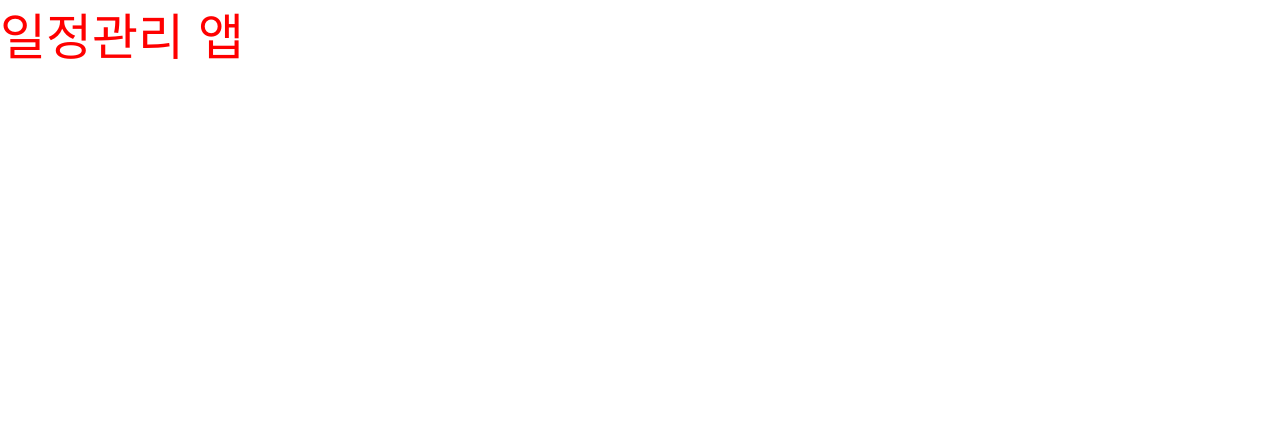
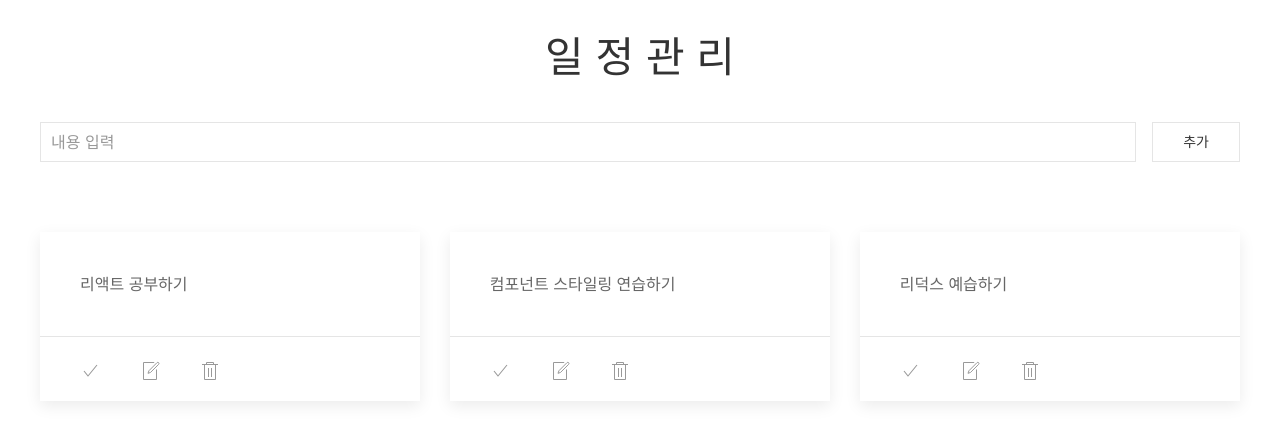
Before and after one commit to leeseonghyun21/todolist-react, a React (Create React App) app: page / in a window 1280 px wide. Shown: the top 442 px of the page. Built offline with nearby package versions, Linux system fonts and the light colour scheme.

Commit message:
feature added - create,edit,delete

```diff
--- a/src/components/App.js
+++ b/src/components/App.js
@@ -1,12 +1,97 @@
 import React, { Component } from 'react';
 import '../styles/App.scss';
+import PageTemplate from './PageTemplate';
+import TodoInput from './TodoInput';
+import TodoList from './TodoList';
 
 class App extends Component {
+  state = {
+    input: '',
+    todos: [
+      {id: 0, text: '리액트 공부하기', done: true},
+      {id: 1, text: '컴포넌트 스타일링 연습하기', done: false},
+      {id: 2, text: '리덕스 예습하기', done: false}
+    ]
+  }
+  id = 2;
+
+  handleChange = (e) => {
+    this.setState({
+      input: e.target.value
+    });
+  }
+  getId = () => {
+    return ++this.id;
+  }
+
+  handleUpdate = (id, data) => {
+    const { todos } = this.state;
+    this.setState({
+      todos: todos.map(
+        todo => {
+          if(todo.id === id) return {...data, id};
+          return todo;
+        }
+      )
+    });
+  }
+
+  handleDone = (id) => {
+    const { todos } = this.state;
+    // 토글링해야하는 객체의 id 검색
+    const index = todos.findIndex(todos => todos.id === id);
+    // 찾은 객체에서 나머지부분은 그대로 냅두고 done값 반전.
+    const toggled = {...todos[index],
+      done: !todos[index].done
+    };
+    // 만들어진 객체를 원래 객체를 삭제하고(slice) toggled객체로 바꿔넣기.
+    this.setState({
+      todos: [
+        ...todos.slice(0, index),
+        toggled,
+        ...todos.slice(index + 1, todos.length)
+      ]
+    });
+  }
+
+  handleInsert = () => {
+    const { input, todos} = this.state;
+
+    const newTodo = {
+      id: this.getId(),
+      text: input,
+      done: false
+    };
+
+    this.setState({
+      todos:[...todos, newTodo ],
+      input: ''
+    });
+  }
+
+  handleRemove = (id) => {
+    const { todos } = this.state;
+    this.setState({
+      todos: todos.filter(todo => todo.id !== id),
+    });
+  }
+
   render() {
-    return (
-      <div className="temp">
-        일정관리 앱
-      </div>
+    const {input, todos} = this.state;
+
+    return(
+      <PageTemplate>
+        <TodoInput
+          onChange={this.handleChange}
+          onInsert={this.handleInsert}
+          value={input}
+        />
+        <TodoList
+          todos={todos}
+          onDone={this.handleDone}
+          onUpdate={this.handleUpdate}
+          onRemove={this.handleRemove}/>
+      </PageTemplate>
     );
   }
 }
--- /dev/null
+++ b/src/components/PageTemplate.js
@@ -0,0 +1,15 @@
+import React from 'react';
+import '../styles/PageTemplate.scss';
+
+const PageTemplate = ({children}) => {
+  return (
+    <div className="page-template">
+      <h1 className="uk-heading-primary uk-margin-medium-bottom">일 정 관 리</h1>
+      <div className="uk-container">
+        {children}
+      </div>
+    </div>
+  );
+};
+
+export default PageTemplate;
--- /dev/null
+++ b/src/components/TodoInput.js
@@ -0,0 +1,20 @@
+import React from 'react';
+import '../styles/TodoInput.scss';
+
+const TodoInput = ({value, onChange, onInsert}) => {
+
+  const handleKeyPress = (e) => {
+    if(e.key === 'Enter') {
+      onInsert();
+    }
+  };
+
+  return(
+    <div className="todo-input uk-margin-large-bottom">
+      <input className="uk-input" placeholder="내용 입력" onChange={onChange} onKeyPress={handleKeyPress} value={value} />
+      <button className="uk-button uk-button-default" onClick={onInsert}>추가</button>
+    </div>
+  );
+};
+
+export default TodoInput;
--- /dev/null
+++ b/src/components/TodoItem.js
@@ -0,0 +1,79 @@
+import React, { Component, Fragment } from 'react';
+
+class TodoItem extends Component {
+  state = {
+    editing: false,
+    text: ''
+  }
+
+  handleChange = (e) => {
+    this.setState({
+      text: e.target.value
+    });
+  }
+
+  handleRemove = (e) => {
+    const { onRemove } = this.props;
+    onRemove();
+    e.stopPropagation();
+  }
+
+  handleToggleEdit = () => {
+    const{ todo, onUpdate } = this.props;
+
+    if(this.state.editing) {
+      onUpdate(todo.id, {
+        text: this.state.text
+      });
+    }
+    else {
+      this.setState({
+        text: todo.text
+      });
+    }
+    this.setState({
+      editing: !this.state.editing
+    });
+  }
+
+  render() {
+    const {children} = this.props;
+    const { editing } = this.state;
+    return (
+      <div>
+        {
+          editing ? (
+            <Fragment>
+              <div className="uk-card uk-card-default uk-card-hover">
+                <div className="uk-card-body">
+                  <input className="uk-input" placeholder="수정할 내용" onChange={this.handleChange} value={this.state.text} />
+                </div>
+                <div className="uk-card-footer">
+                  <a href="#" className="uk-icon-link uk-margin-medium-right" uk-icon="check"></a>
+                  <a href="#" className="uk-icon-link uk-margin-medium-right" uk-icon="pencil" onClick={this.handleToggleEdit}></a>
+                  <a href="#" className="uk-icon-link" uk-icon="trash" onClick={this.handleRemove}></a>
+                </div>
+              </div>
+            </Fragment>
+          ) : (
+            <Fragment>
+              <div className="uk-card uk-card-default uk-card-hover">
+                <div className="uk-card-body">
+                  <p>{children}</p>
+                </div>
+                <div className="uk-card-footer">
+                  <a href="#" className="uk-icon-link uk-margin-medium-right" uk-icon="check"></a>
+                  <a href="#" className="uk-icon-link uk-margin-medium-right" uk-icon="file-edit" onClick={this.handleToggleEdit}></a>
+                  <a href="#" className="uk-icon-link" uk-icon="trash" onClick={this.handleRemove}></a>
+                </div>
+              </div>
+            </Fragment>
+          )
+        }
+      </div>
+
+    );
+  }
+}
+
+export default TodoItem;
--- /dev/null
+++ b/src/components/TodoList.js
@@ -0,0 +1,31 @@
+import React, { Component } from 'react';
+import TodoItem from './TodoItem';
+
+class TodoList extends Component {
+  render() {
+    const { todos, onDone, onUpdate, onRemove } = this.props;
+    const todoList = todos.map(
+      todo => (
+        // 매핑하기위해서는 각각의 값을 구분하기위한 키값을 필요로 함.
+        <TodoItem
+          key={todo.id}
+          done={todo.done}
+          onRemove={() => onRemove(todo.id)}
+          onUpdate={onUpdate}
+          todo={todo}
+          onDone={() => onDone(todo.id)}>
+          {todo.text}
+        </TodoItem>
+
+      )
+    );
+
+    return (
+      <div uk-grid="true" className="uk-grid-medium uk-child-width-1-2@s uk-child-width-1-3@m">
+        {todoList}
+      </div>
+    );
+  }
+}
+
+export default TodoList;
--- /dev/null
+++ b/src/styles/PageTemplate.scss
@@ -0,0 +1,8 @@
+.page-template {
+  margin-top: 2rem;
+
+  h1 {
+    text-align: center;
+    font-weight: 300;
+  }
+}
--- /dev/null
+++ b/src/styles/TodoInput.scss
@@ -0,0 +1,12 @@
+.todo-input {
+  display: flex;
+
+  input {
+    flex: 2;
+    margin-right: 1rem;
+  }
+
+  button {
+    display: flex;
+  }
+}
--- /dev/null
+++ b/src/styles/TodoItem.scss
@@ -0,0 +1,4 @@
+.done {
+  color: gray;
+  text-decoration: underline;
+}
```
